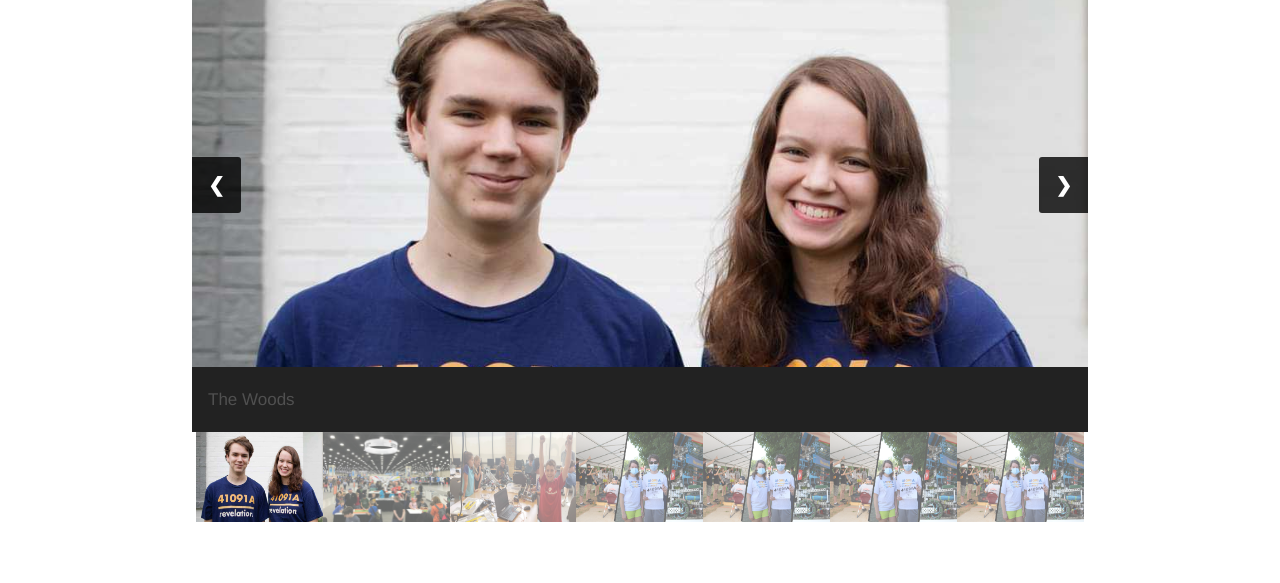
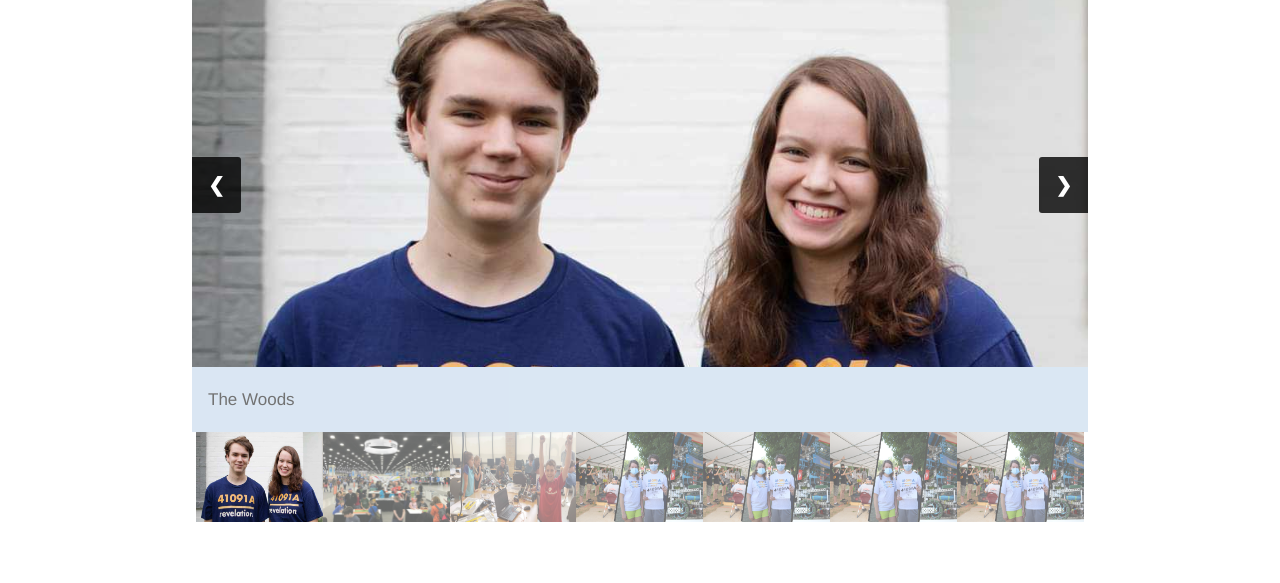
Before and after one commit to michealgscarn/website, a plain HTML site: page index.html in a window 1280 px wide. Shown: the part 3454-4037 px from the top of the page. Drawn offline with Linux system fonts and the light colour scheme.

Commit message:
Update SlideShow.css

```diff
--- a/Style/SlideShow.css
+++ b/Style/SlideShow.css
@@ -71,7 +71,8 @@ img {
 /* Container for image text */
 .caption-container {
   text-align: center;
-  background-color: #222;
+  background-color: rgb(209, 225, 241);
+  opacity: 0.8;
   padding: 2px 16px;
   color: white;
 }
```
